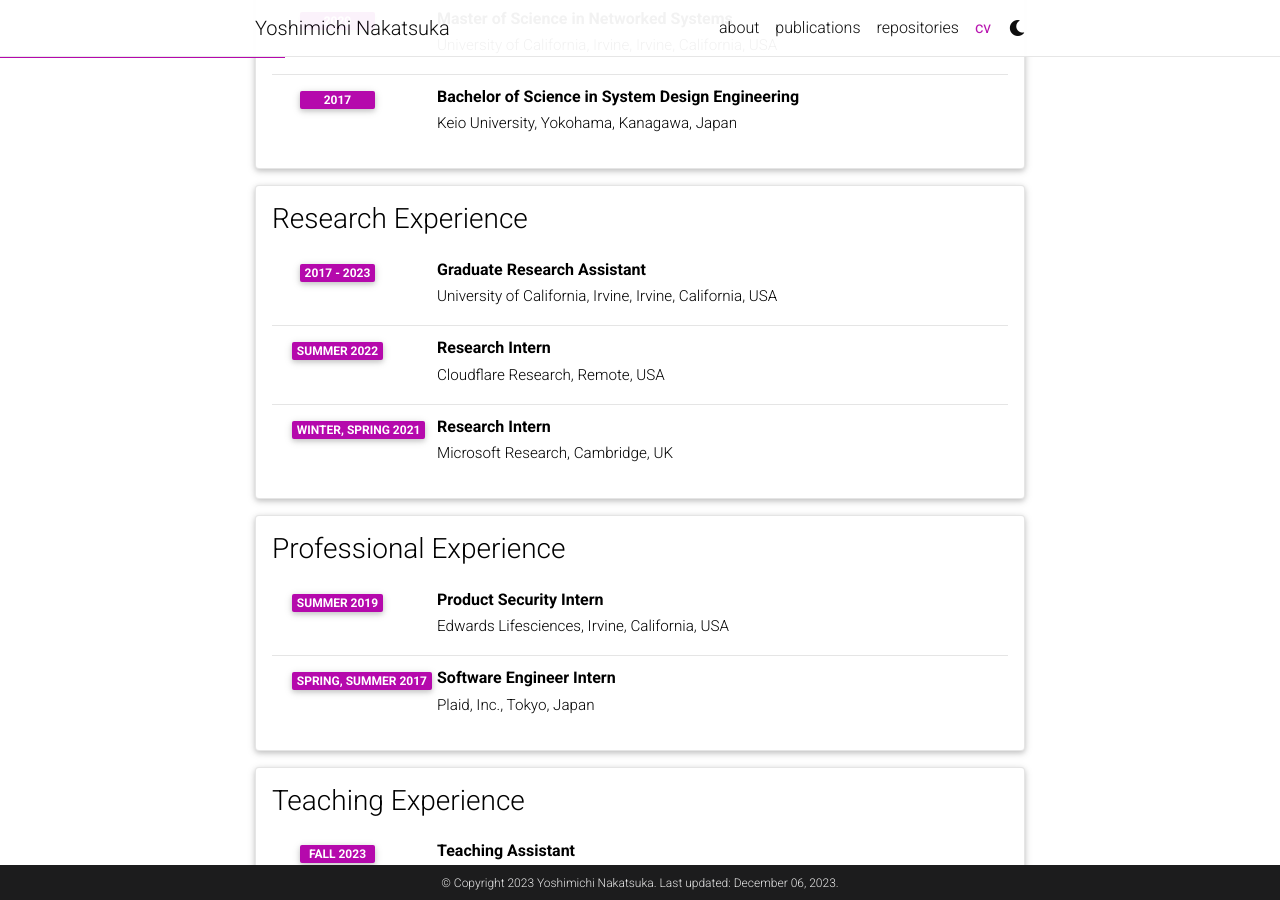
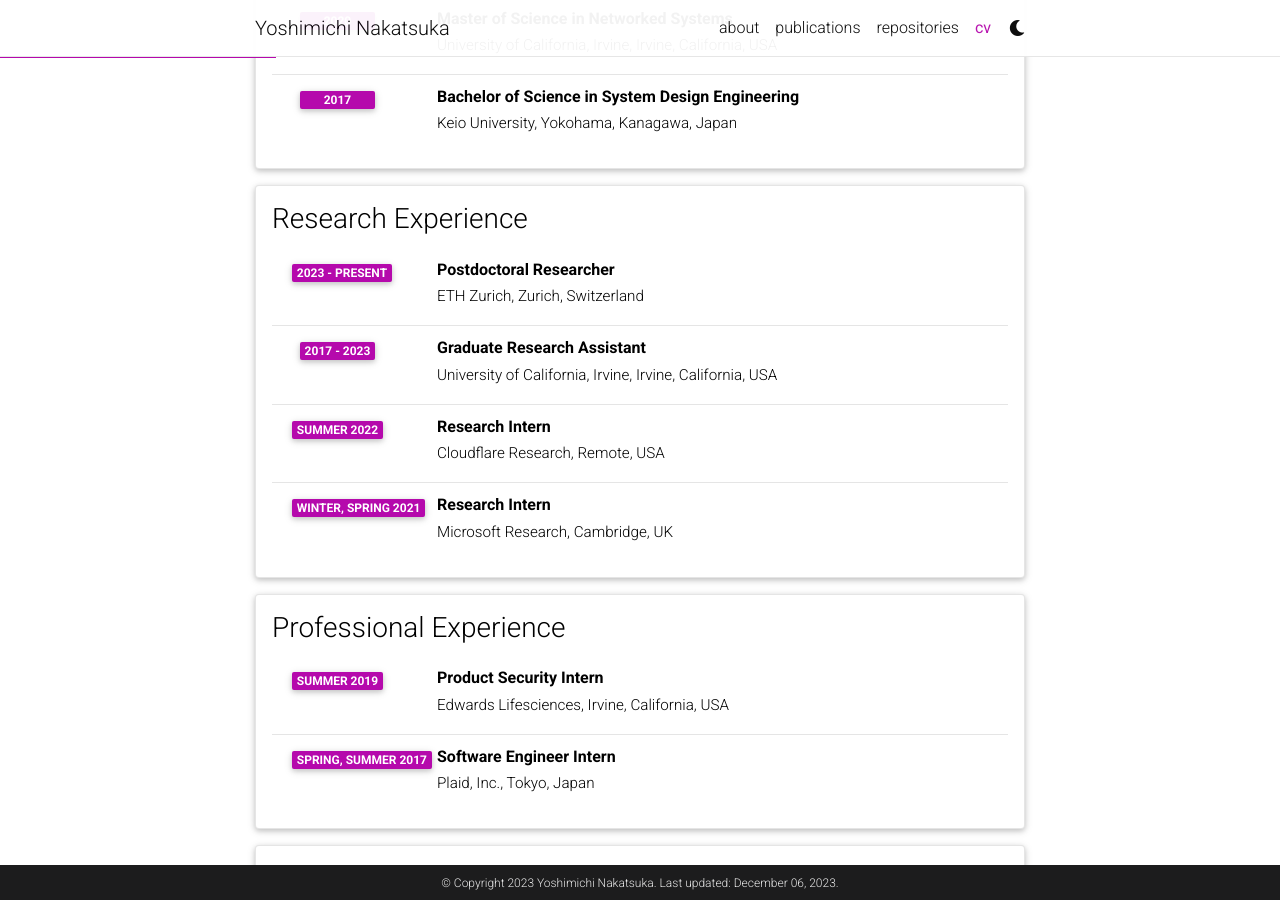
Before and after one commit to nakatsuka-y/nakatsuka-y.github.io, a Jekyll site: the page built from _pages/cv.md, in a window 1280 px wide and 900 px high, scrolled down 505 px. Built offline with Jekyll 4.4.1, drawn with Linux system fonts in a browser that asks for light colours; comment, search, counter and statistics services are not loaded; a style sheet for code colours, icons or effects is not loaded.

Commit message:
Add postdoc to my cv

```diff
--- a/_data/cv.yml
+++ b/_data/cv.yml
@@ -22,6 +22,9 @@
 - title: Research Experience
   type: time_table
   contents:
+    - title: Postdoctoral Researcher
+      institution: ETH Zurich, Zurich, Switzerland
+      year: 2023 - Present
     - title: Graduate Research Assistant
       institution: University of California, Irvine, Irvine, California, USA
       year: 2017 - 2023
```
